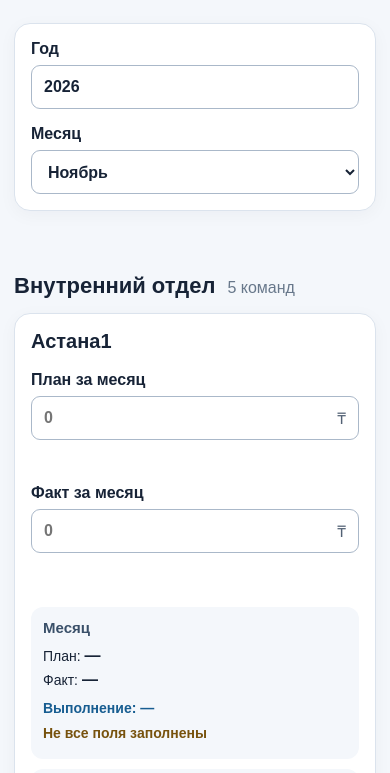
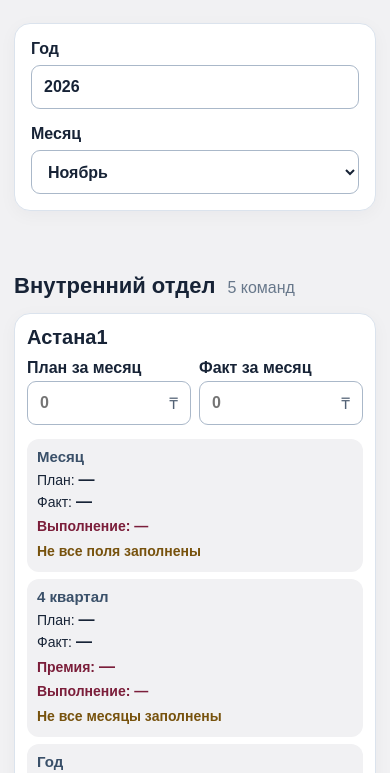
Before and after one commit to Kamiya87/Raschety, a plain HTML site: page index.html in a window 390 px wide. Shown: the part 139-912 px from the top of the page. Drawn offline with Linux system fonts and the light colour scheme.

Commit message:
Добавлены премии команд

```diff
--- a/script.js
+++ b/script.js
@@ -56,7 +56,9 @@ function setStatus(message, error = false) {
 }
 
 function money(amount) {
-  return amount.toLocaleString("ru-RU").replace(/[\u00a0\u202f]/g, " ") + " ₸";
+  const digits = Number.isInteger(amount) ? 0 : 2;
+  return amount.toLocaleString("ru-RU", { minimumFractionDigits: digits, maximumFractionDigits: digits })
+    .replace(/[\u00a0\u202f]/g, " ") + " ₸";
 }
 
 function inputAmount(amount) {
@@ -67,6 +69,11 @@ function percent(plan, actual) {
   if (plan === undefined || actual === undefined || plan === 0) return "—";
   const value = (actual / plan) * 100;
   return value.toLocaleString("ru-RU", { maximumFractionDigits: 1 }) + "%";
+}
+
+function teamPremium(actual) {
+  if (actual === undefined) return undefined;
+  return actual * (actual > 10000000 ? 20 : 15) / 100;
 }
 
 function key(year, month) {
@@ -126,6 +133,9 @@ function renderSummary(card, unitId) {
     if (unitId === "external" && kind === "quarter") {
       section.querySelector("[data-value=expense]").textContent = result.expense === undefined ? "—" : money(result.expense);
       section.querySelector(".expense-incomplete").hidden = result.expenseComplete;
+    } else if (unitId !== "external" && kind === "quarter") {
+      const premium = teamPremium(result.actual);
+      section.querySelector("[data-value=premium]").textContent = premium === undefined ? "—" : money(premium);
     }
     section.querySelector("[data-value=percent]").textContent = percent(result.plan, result.actual);
     const incomplete = section.querySelector(".period-incomplete");
@@ -160,6 +170,7 @@ function periodMarkup(kind, external) {
     <p>План: <strong data-value="plan">—</strong></p>
     <p>Факт: <strong data-value="actual">—</strong></p>
     ${external && kind === "quarter" ? '<p>Расход: <strong data-value="expense">—</strong></p><p class="incomplete expense-incomplete">Не все расходы заполнены</p>' : ""}
+    ${!external && kind === "quarter" ? '<p class="premium">Премия: <strong data-value="premium">—</strong></p>' : ""}
     <p class="percent">Выполнение: <span data-value="percent">—</span></p>
     <p class="incomplete period-incomplete"></p>
   </div>`;
@@ -167,7 +178,7 @@ function periodMarkup(kind, external) {
 
 function createCard(unit) {
   const card = document.createElement("article");
-  card.className = "card";
+  card.className = unit.group === "internal" ? "card team-card" : "card";
   card.dataset.unit = unit.id;
   card.innerHTML = `<h3>${unit.name}</h3>
     <div class="card-layout">
--- a/styles.css
+++ b/styles.css
@@ -2,7 +2,7 @@
   color-scheme: light;
   font-family: Arial, Helvetica, sans-serif;
   color: #172336;
-  background: #f4f7fb;
+  background: #f1f1f3;
 }
 
 * { box-sizing: border-box; }
@@ -11,7 +11,7 @@ body { margin: 0; }
 
 .container { max-width: 1100px; margin: 0 auto; padding: 28px 20px 64px; }
 .page-header { margin-bottom: 26px; }
-.eyebrow { margin: 0 0 8px; color: #1769a8; font-size: 14px; font-weight: 700; letter-spacing: .08em; text-transform: uppercase; }
+.eyebrow { margin: 0 0 8px; color: #7b1e3a; font-size: 14px; font-weight: 700; letter-spacing: .08em; text-transform: uppercase; }
 h1 { margin: 0; font-size: clamp(28px, 4vw, 40px); line-height: 1.15; }
 .intro { margin: 12px 0 0; color: #526174; line-height: 1.5; }
 
@@ -21,7 +21,7 @@ label { display: flex; flex-direction: column; gap: 7px; font-weight: 700; }
 .toolbar label { flex: 1 1 180px; }
 input:not([type="file"]), select, button { min-height: 44px; font: inherit; }
 input:not([type="file"]), select { width: 100%; padding: 10px 12px; border: 1px solid #aab8c9; border-radius: 9px; background: #fff; color: #172336; }
-input:focus-visible, select:focus-visible, button:focus-visible { outline: 3px solid #69b7ec; outline-offset: 2px; }
+input:focus-visible, select:focus-visible, button:focus-visible { outline: 3px solid #b9778e; outline-offset: 2px; }
 input[aria-invalid="true"] { border-color: #b42318; background: #fff7f6; }
 .status { min-height: 24px; margin: 12px 2px 18px; color: #526174; }
 .status.error { color: #b42318; font-weight: 700; }
@@ -32,6 +32,18 @@ h2 { margin: 0; font-size: 22px; }
 .cards { display: grid; gap: 16px; }
 .card { padding: 20px; border: 1px solid #dbe3ed; border-radius: 16px; background: #fff; box-shadow: 0 4px 18px #1723360a; }
 .card h3 { margin: 0 0 18px; font-size: 20px; }
+.team-card { padding: 14px; }
+.team-card h3 { margin-bottom: 10px; }
+.team-card .card-layout { gap: 14px; }
+.team-card .entry-fields { gap: 8px; }
+.team-card .entry-fields label { gap: 4px; }
+.team-card .field-error:empty { display: none; }
+.team-card .periods { gap: 7px; }
+.team-card .period { padding: 10px; }
+.team-card .period h4 { margin-bottom: 6px; }
+.team-card .period p { margin: 4px 0; }
+.team-card .period .percent { margin-top: 7px; }
+.team-card .period .premium { margin-top: 7px; color: #7b1e3a; font-weight: 700; }
 .card-layout { display: grid; grid-template-columns: minmax(230px, .85fr) minmax(0, 1.6fr); gap: 24px; }
 .entry-fields { display: grid; gap: 14px; align-content: start; }
 .money-input { position: relative; }
@@ -39,11 +51,11 @@ h2 { margin: 0; font-size: 22px; }
 .money-input span { position: absolute; right: 13px; top: 50%; transform: translateY(-50%); font-weight: 400; color: #526174; }
 .field-error { min-height: 18px; margin: 5px 0 0; color: #b42318; font-size: 13px; font-weight: 400; }
 .periods { display: grid; grid-template-columns: repeat(3, minmax(0, 1fr)); gap: 10px; }
-.period { padding: 14px; border-radius: 12px; background: #f4f7fb; }
+.period { padding: 14px; border-radius: 12px; background: #f1f1f3; }
 .period h4 { margin: 0 0 11px; color: #3a5069; font-size: 15px; }
 .period p { margin: 6px 0; overflow-wrap: anywhere; font-size: 14px; }
 .period strong { font-size: 16px; }
-.period .percent { margin-top: 11px; font-weight: 700; color: #175d91; }
+.period .percent { margin-top: 11px; font-weight: 700; color: #7b1e3a; }
 .incomplete { margin-top: 9px !important; color: #77520d; font-weight: 700; }
 .anomaly { margin: 16px 0 0; padding: 12px 14px; border: 2px solid #d76b16; border-radius: 10px; background: #fff3e8; color: #713409; font-weight: 700; line-height: 1.4; }
 .anomaly[hidden] { display: none; }
@@ -51,10 +63,10 @@ h2 { margin: 0; font-size: 22px; }
 .backup { margin-top: 28px; padding: 20px; }
 .backup p { color: #526174; line-height: 1.5; }
 .backup-actions { display: flex; flex-wrap: wrap; gap: 10px; }
-button { padding: 10px 18px; border: 1px solid #1769a8; border-radius: 9px; background: #1769a8; color: #fff; font-weight: 700; cursor: pointer; }
-button:hover { background: #115584; }
-button.secondary { background: #fff; color: #1769a8; }
-button.secondary:hover { background: #edf6fc; }
+button { padding: 10px 18px; border: 1px solid #7b1e3a; border-radius: 9px; background: #7b1e3a; color: #fff; font-weight: 700; cursor: pointer; }
+button:hover { background: #65182f; }
+button.secondary { background: #fff; color: #7b1e3a; }
+button.secondary:hover { background: #f9edf1; }
 
 @media (max-width: 800px) {
   .card-layout { grid-template-columns: 1fr; }
@@ -63,7 +75,11 @@ button.secondary:hover { background: #edf6fc; }
 @media (max-width: 600px) {
   .container { padding: 20px 14px 48px; }
   .toolbar, .card, .backup { padding: 16px; }
+  .team-card { padding: 12px; }
+  .team-card .entry-fields { grid-template-columns: repeat(2, minmax(0, 1fr)); }
+  .team-card .entry-fields label { min-width: 0; }
   .periods { grid-template-columns: 1fr; }
   .period { padding: 12px; }
+  .team-card .period { padding: 9px 10px; }
   .backup-actions button { width: 100%; }
 }
```
Also changed, not shown: 1 other file.
